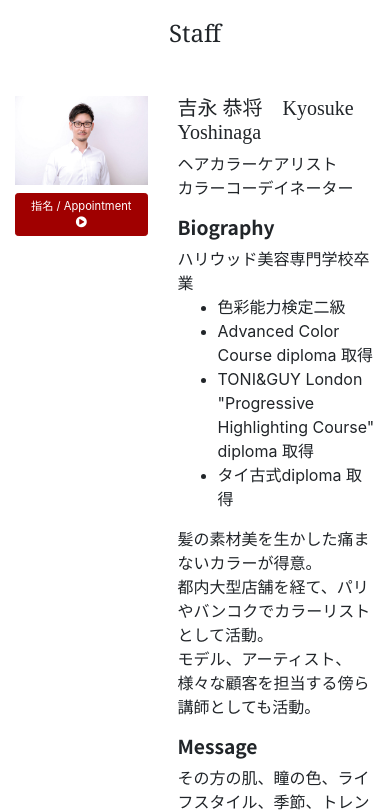
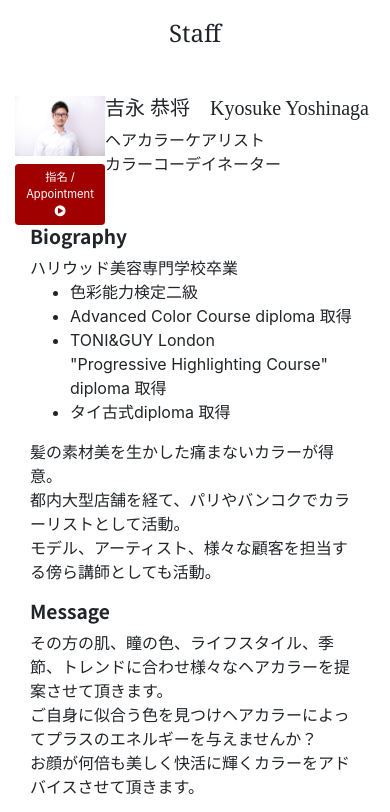
Before and after one commit to djmonta/eclat-daikanyama, a plain HTML site: page staff/k_yoshinaga.html in a window 390 px wide. Shown: the part 51-863 px from the top of the page. Drawn offline with nearby package versions, Linux system fonts and the light colour scheme; some packages are replaced by stand-ins of ours; a script that the page names is missing; files whose address does not match are found by name.

Commit message:
float, clear

```diff
--- a/assets/css/style.css
+++ b/assets/css/style.css
@@ -470,7 +470,7 @@ dd {
 
 iframe {
   border: 0;
-  width: 40%;
+  width: 30%;
   height: 300px;
   margin-left: 4%;
   margin-bottom: 4%;
@@ -484,6 +484,11 @@ iframe {
 @media (min-width: 1200px) {
   iframe {
     height: 320px;
+  }
+}
+@media (max-width: 575.99px) {
+  .clear-left {
+    clear: left;
   }
 }
 
--- a/staff/k_yoshinaga.html
+++ b/staff/k_yoshinaga.html
@@ -87,18 +87,21 @@
   <div class="container">
     <h2 class="staff-h2">Staff</h2>
     <div class="row my-5">
-      <div class="col-5 col-sm-3">
+      <div class="col-sm-12">
+        <div class="float-left w-25">
           <img src="../assets/images/staff/k_yoshinaga.jpg" class="mw-100 mb-2">
           <a href="#" target="_blank" rel="nofollow" class="btn btn-primary btn-sm">指名 / Appointment <i class="fa fa-play-circle"></i></a>
         </div>
-      <div class="col-7 col-sm-9">
         <iframe class="d-none d-sm-block" src="https://www.google.com/calendar/embed?showTitle=0&showTabs=0&showPrint=0&showCalendars=0&showTz=0&height=500&wkst=2&bgcolor=%23ccccff&src=kyosuke.eclat%40gmail.com&color=%232952A3&src=ja.japanese%23holiday%40group.v.calendar.google.com&color=%23A32929&ctz=Asia/Tokyo" width="470" frameborder="0" scrolling="no"></iframe>
-        <div>
         <h3 class="staff-h3">吉永 恭将　Kyosuke Yoshinaga</h3>
         <p class="staff-title">
           ヘアカラーケアリスト<br>
           カラーコーデイネーター
         </p>
+
+        <div class="col-sm-9 ml-auto clear-left">
+
+          <div>
             <h4>Biography</h4>
             <div>
               <p class="mb-0">
@@ -156,6 +159,8 @@
             </div>
           </div>
         </div>
+
+      </div>
     </div>
   </div>
 
```
Lines whose indentation alone changed are shown as unchanged.
